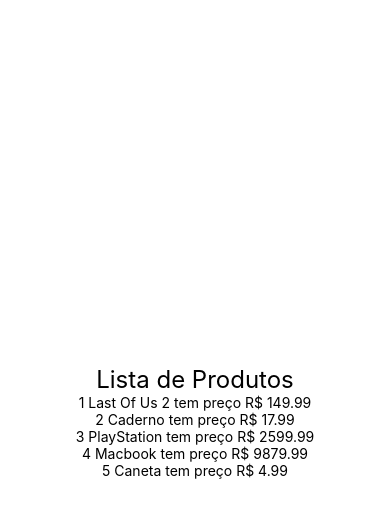
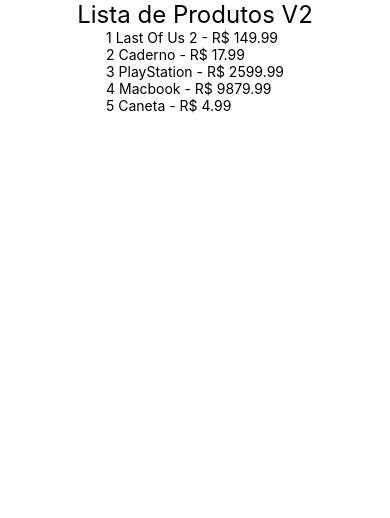
Before and after one commit to GeorgiSantana/Curso-React-Native, a React Native app: screen / in a window 390 px wide. Shown: the top 518 px of the page. Built offline with nearby package versions, Linux system fonts and the light colour scheme.

Commit message:
Realizando renderização utilizando o método 'FlatList'

```diff
--- a/src/App.js
+++ b/src/App.js
@@ -1,7 +1,8 @@
 import React from 'react';
 import {StyleSheet, SafeAreaView} from 'react-native';
-import UsuarioLogado from './components/UsuarioLogado';
-import ListaProdutos from './components/produtos/ListaProdutos';
+//import UsuarioLogado from './components/UsuarioLogado';
+//import ListaProdutos from './components/produtos/ListaProdutos';
+import ListaProdutosV2 from './components/produtos/ListaProdutosV2';
 //import Familia from './components/relacao/Familia';
 //import Membro from './components/relacao/Membro';
 //import ContadorV2 from './components/contador/ContadorV2';
@@ -19,7 +20,7 @@
 
 export default () => (
   <SafeAreaView style={style.App}>
-    <ListaProdutos />
+    <ListaProdutosV2 />
 
     {/*
     <UsuarioLogado usuario={{nome: 'Geo', email: 'geo@geo.com'}} />
--- /dev/null
+++ b/src/components/produtos/ListaProdutosV2.js
@@ -0,0 +1,25 @@
+import React from 'react';
+import {Text, FlatList} from 'react-native';
+import estilo from '../estilo';
+import produtos from './produtos';
+
+export default props => {
+  const produtoRender = ({item: p}) => {
+    return (
+      <Text>
+        {p.id} {p.nome} - R$ {p.preco}
+      </Text>
+    );
+  };
+
+  return (
+    <>
+      <Text style={estilo.txtG}>Lista de Produtos V2</Text>
+      <FlatList
+        data={produtos}
+        keyExtractor={i => `${i.id}`}
+        renderItem={produtoRender}
+      />
+    </>
+  );
+};
```
